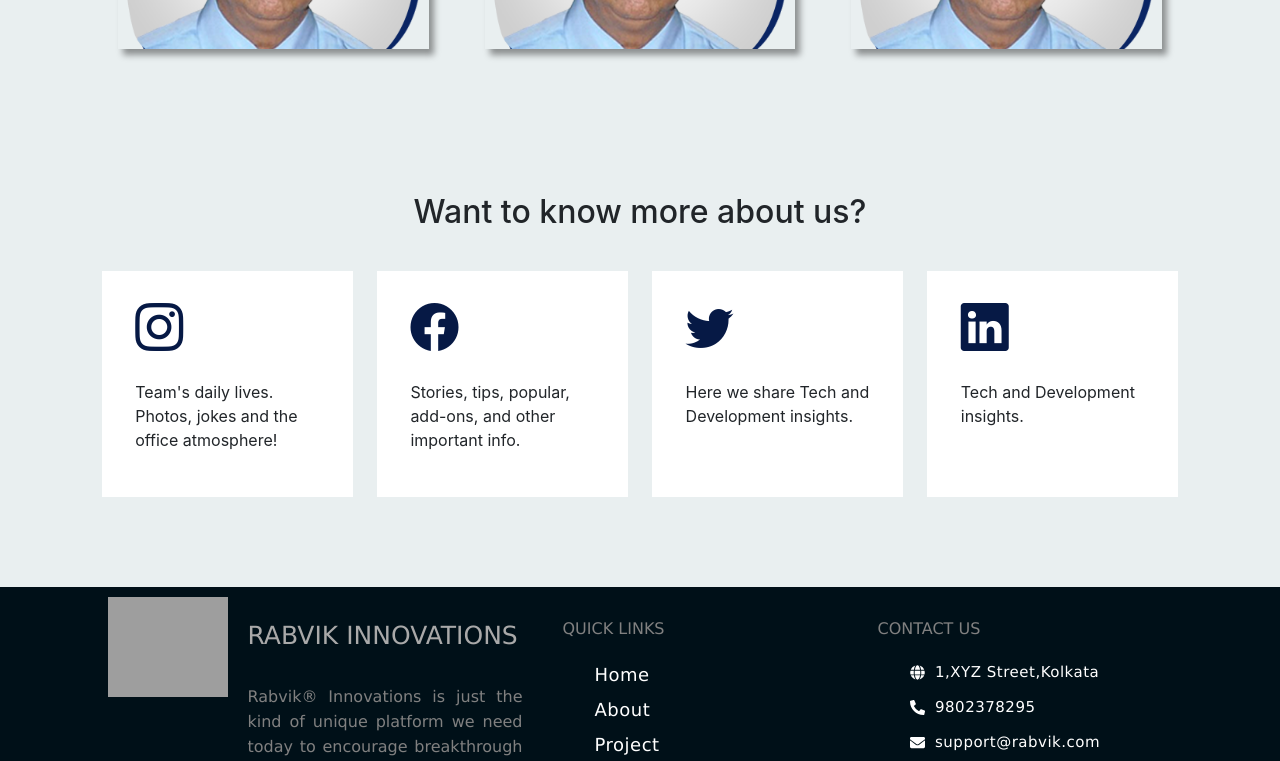
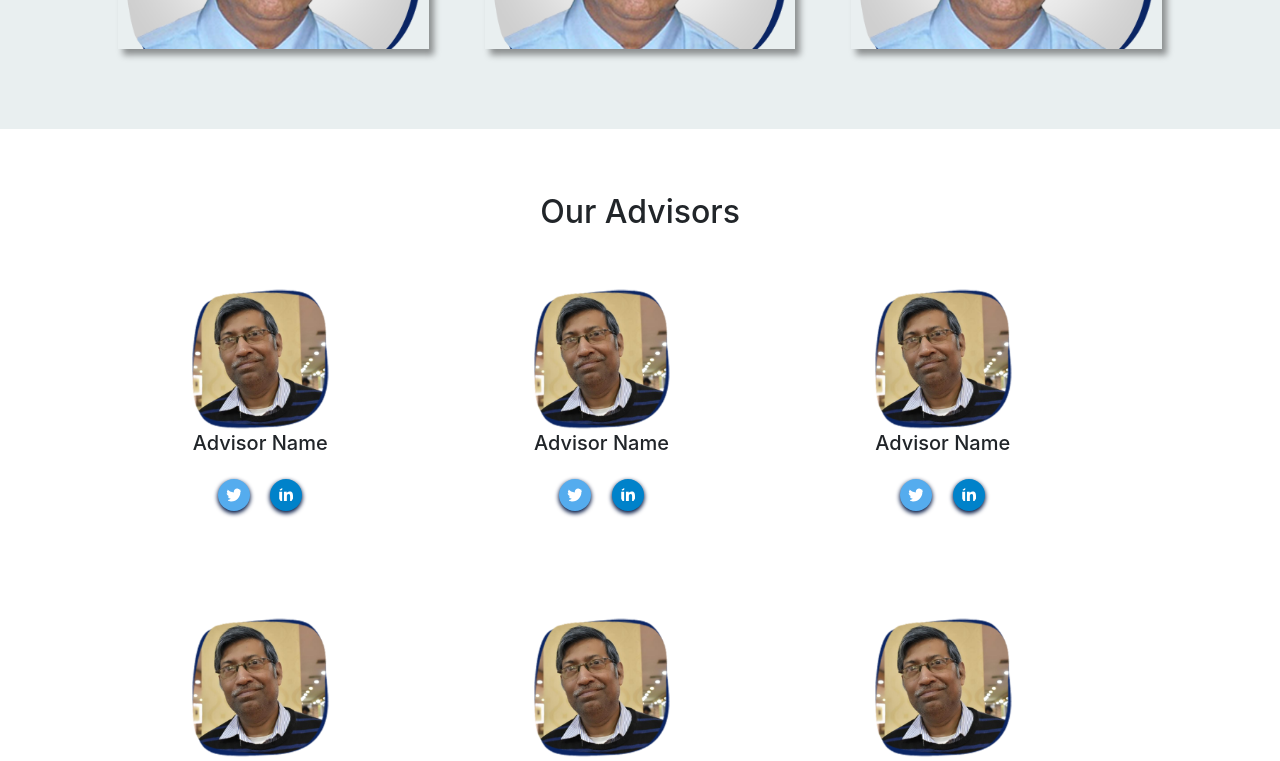
Before and after one commit to rabvik-innovations/Rabvik-Innovations--Website, a React (Create React App) app: page /team in a window 1280 px wide. Shown: the part 3080-3841 px from the top of the page. Built offline with nearby package versions, Linux system fonts and the light colour scheme; grey boxes are pictures that could not be loaded; the HTML template or start-up script is replaced by a standard one.

Commit message:
Add advisor section

```diff
--- a/src/App.css
+++ b/src/App.css
@@ -98,6 +98,59 @@
 
 
 /* --------------------------------------------
+    Advisor Section
+----------------------------------------------*/
+.advisor{
+  padding: 5% 7%;
+}
+.advisor .card{
+  margin: 1% 3%;
+  padding: 2% 3%;
+  border: none;
+  /* text-align: center; */
+}
+/* .advisor .card-title{
+margin-top: 1rem;
+margin-bottom: 1rem;
+} */
+.advisor .social{
+margin-top: 1rem ;
+}
+.advisor .social a{
+  text-decoration: none;
+}
+.advisor .social .social-icon{
+  font-size: 2rem;
+  color: #ffffff;
+  padding: .5rem;
+  margin: 0.5rem;
+  border-radius: 50%;
+}
+.advisor .social .twitter{
+  background-color: #55ACEE;
+  box-shadow: 0px 2px 4px 0.5px #061945;
+}
+.advisor .social .twitter:hover{
+  box-shadow: 0px 2px 8px 0.5px #061945;
+}
+.advisor .social .facebook{
+  background-color: #3B5998;
+  box-shadow: 0px 2px 4px 0.5px #061945;
+}
+.advisor .social .facebook:hover{
+  box-shadow: 0px 2px 8px 0.5px #061945;
+}
+.advisor .social .linkedin{
+  background-color: #0082CA;
+  box-shadow: 0px 2px 4px 0.5px #061945;
+}
+.advisor .social .linkedin:hover{
+  box-shadow: 0px 2px 8px 0.5px #061945;
+}
+
+
+
+/* --------------------------------------------
     Gallery Section
 ----------------------------------------------*/
 
--- a/src/App.js
+++ b/src/App.js
@@ -5,6 +5,7 @@ import GalleryCard from "./components/GalleryCard";
 import PhotoGallery from "./components/PhotoGallery";
 import Footer from './components/Footer';
 import About from './components/About';
+import AdvisorCard from './components/AdvisorCard';
 
 
 function App() {
@@ -12,7 +13,7 @@ function App() {
     <div className="App">
 
       <section>
-         <About/>
+        <About />
       </section>
 
 
@@ -97,7 +98,7 @@ function App() {
           <div className="row photo-section">
             {/* <GalleryCard
                image="./public/images/" /> */}
-               {PhotoGallery.map((photo)=>{
+            {PhotoGallery.map((photo) => {
               return <GalleryCard
                 key={photo.id}
                 image={photo.image}
@@ -109,6 +110,39 @@ function App() {
         </div>
       </section>
       {/* {End of gallery section} */}
+
+
+
+
+      {/* Advisor Section  */}
+      <section id="advisor" className="advisor">
+        <div className="container">
+
+          <div className="section-title text-center">
+            <h2>Our Advisors</h2>
+          </div>
+
+          <div className="row">
+            <AdvisorCard img="images/team-1.png"/>
+
+            <AdvisorCard img="images/team-1.png"/>
+
+            <AdvisorCard img="images/team-1.png"/>
+
+            <AdvisorCard img="images/team-1.png"/>
+
+            <AdvisorCard img="images/team-1.png"/>
+
+            <AdvisorCard img="images/team-1.png"/>
+
+            <AdvisorCard img="images/team-1.png"/>
+
+            </div>
+
+
+        </div>
+      </section>
+       {/* {End of Advisor section} */}
 
 
 
@@ -151,7 +185,7 @@ function App() {
 
 
       <section>
-<Footer/>
+        <Footer />
       </section>
 
 
--- /dev/null
+++ b/src/components/AdvisorCard.js
@@ -0,0 +1,25 @@
+import {FaTwitter} from "react-icons/fa";
+import {FaFacebookF} from "react-icons/fa";
+import {FaLinkedinIn} from "react-icons/fa";
+
+function AdvisorCard(props){
+    return(
+        <div className="card col-lg-3 col-md-6 " >
+
+        <div className="card-body HiddenText"  style={{textAlign: "center"}}>
+        <img className="card-img-top" src={props.img} style={{width: "80%"}}/>
+          <h5 className="card-title">Advisor Name</h5>
+
+          <div className="social">
+            <a href=""> <FaTwitter className="social-icon twitter"/> </a>
+            <a href=""><FaLinkedinIn className="social-icon linkedin"/> </a>
+            {/* <a href=""> <FaFacebookF className="social-icon facebook"/> </a> */}
+
+          </div>
+
+        </div>
+      </div>
+    );
+}
+
+export default AdvisorCard;
```
Also changed, not shown: src/containers/TeamPage.js (added, +81 -0 lines). Lines whose indentation alone changed are shown as unchanged.
